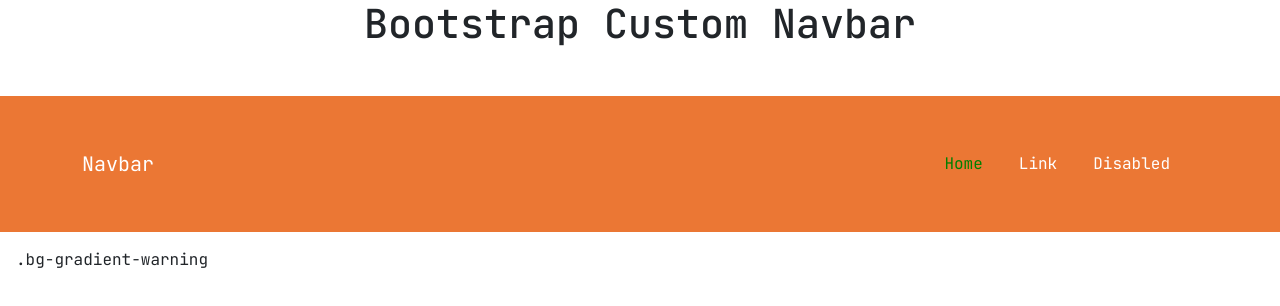
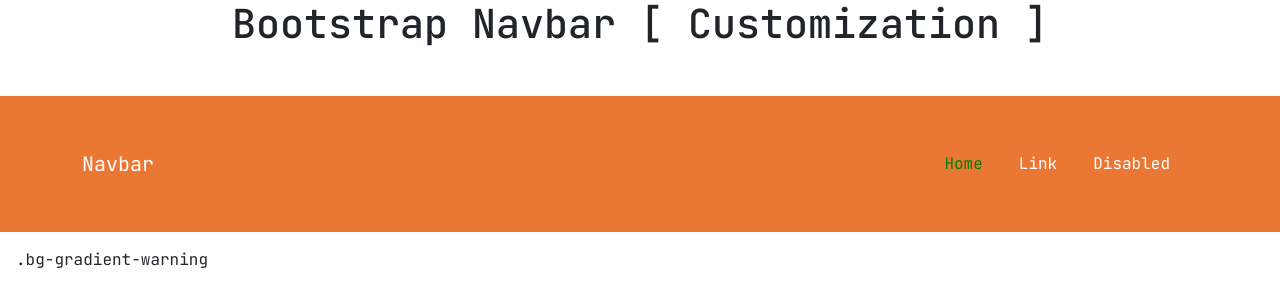
Before and after one commit to sepatil/bootstrap-lab, a website: page navigation.html in a window 1280 px wide. Drawn offline with nearby package versions, Linux system fonts and the light colour scheme.

Commit message:
title change

```diff
--- a/navigation.html
+++ b/navigation.html
@@ -14,7 +14,7 @@
     <title>Bootstrap Custom Buttons CSS</title>
   </head>
   <body>
-    <h1 class="text-center mb-5">Bootstrap Custom Navbar</h1>
+    <h1 class="text-center mb-5">Bootstrap Navbar [ Customization ]</h1>
 
     <nav class="navbar navbar-expand-lg pt-md-5 pb-md-5 pb-sm-3 pt-sm-3">
       <div class="container-md">
```
